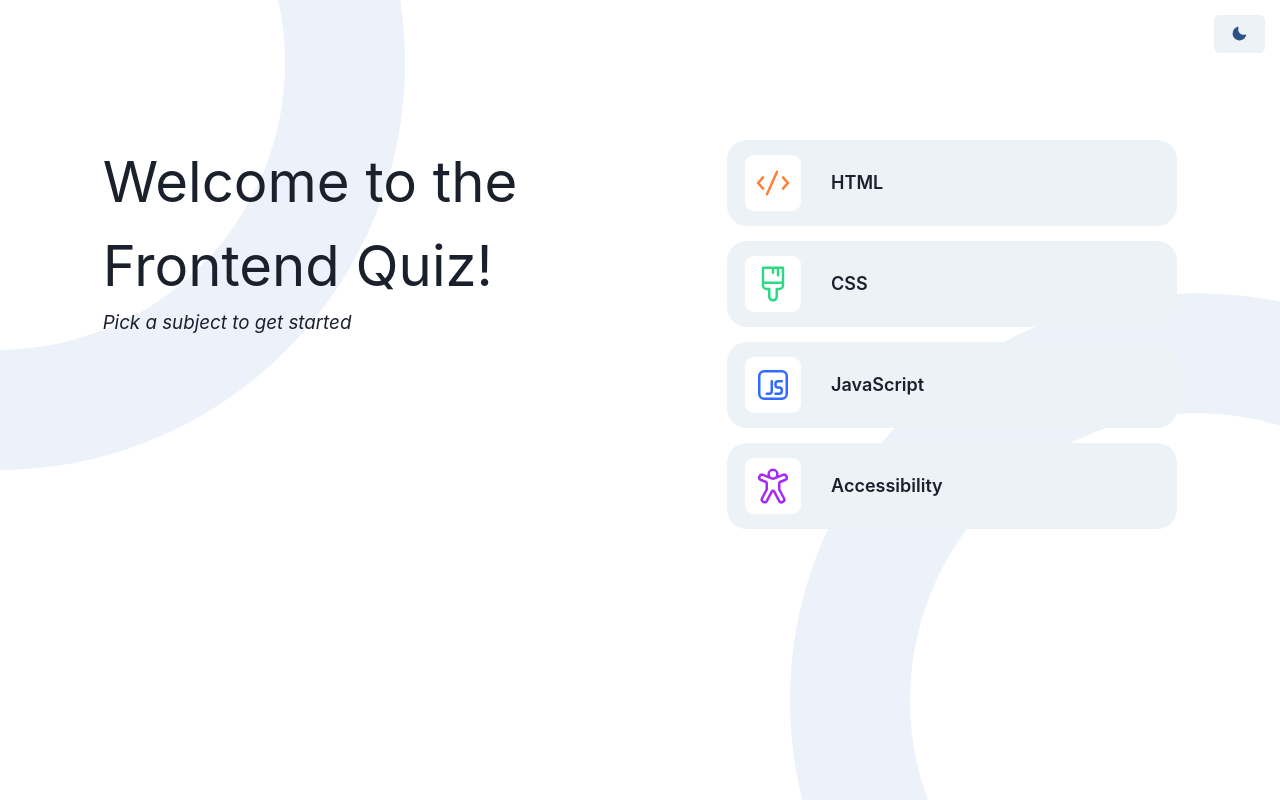
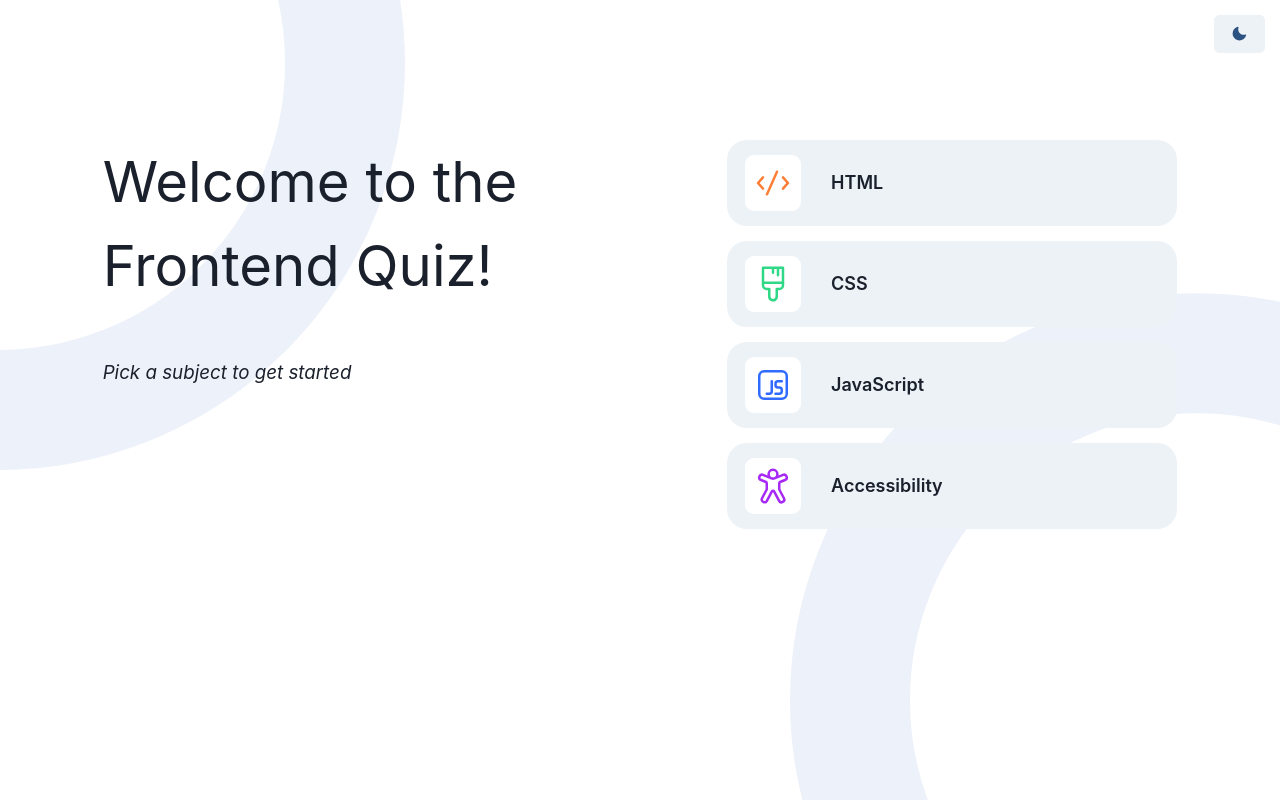
Before and after one commit to rojasmart/quizz-app, a React (Vite) app: page / in a window 1280 px wide. Built offline with nearby package versions, Linux system fonts and the light colour scheme.

Commit message:
add font theme

```diff
--- a/src/pages/StartPage.jsx
+++ b/src/pages/StartPage.jsx
@@ -48,7 +48,9 @@ export default function StartPage() {
         p="10"
       >
         <Container maxW="lg" h={"520px"}>
-          <Text fontSize="6xl">Welcome to the Frontend Quiz!</Text>
+          <Text fontSize="6xl" mb={"50px"}>
+            Welcome to the Frontend Quiz!
+          </Text>
           <Text fontSize="xl" as="i">
             Pick a subject to get started
           </Text>
--- a/src/theme.js
+++ b/src/theme.js
@@ -10,7 +10,7 @@ const theme = {
       body: {
         margin: 0,
         fontFamily:
-          "-apple-system, BlinkMacSystemFont, 'Segoe UI', 'Roboto', 'Oxygen','Ubuntu', 'Cantarell', 'Fira Sans', 'Droid Sans', 'Helvetica Neue',sans-serif",
+          "-apple-system, BlinkMacSystemFont, 'Rubik', 'Roboto', 'Oxygen','Ubuntu', 'Cantarell', 'Fira Sans', 'Droid Sans', 'Helvetica Neue',sans-serif",
         "-WebkitFontSmoothing": "antialiased",
         "-moz-osx-font-smoothing": "grayscale",
       },
```
